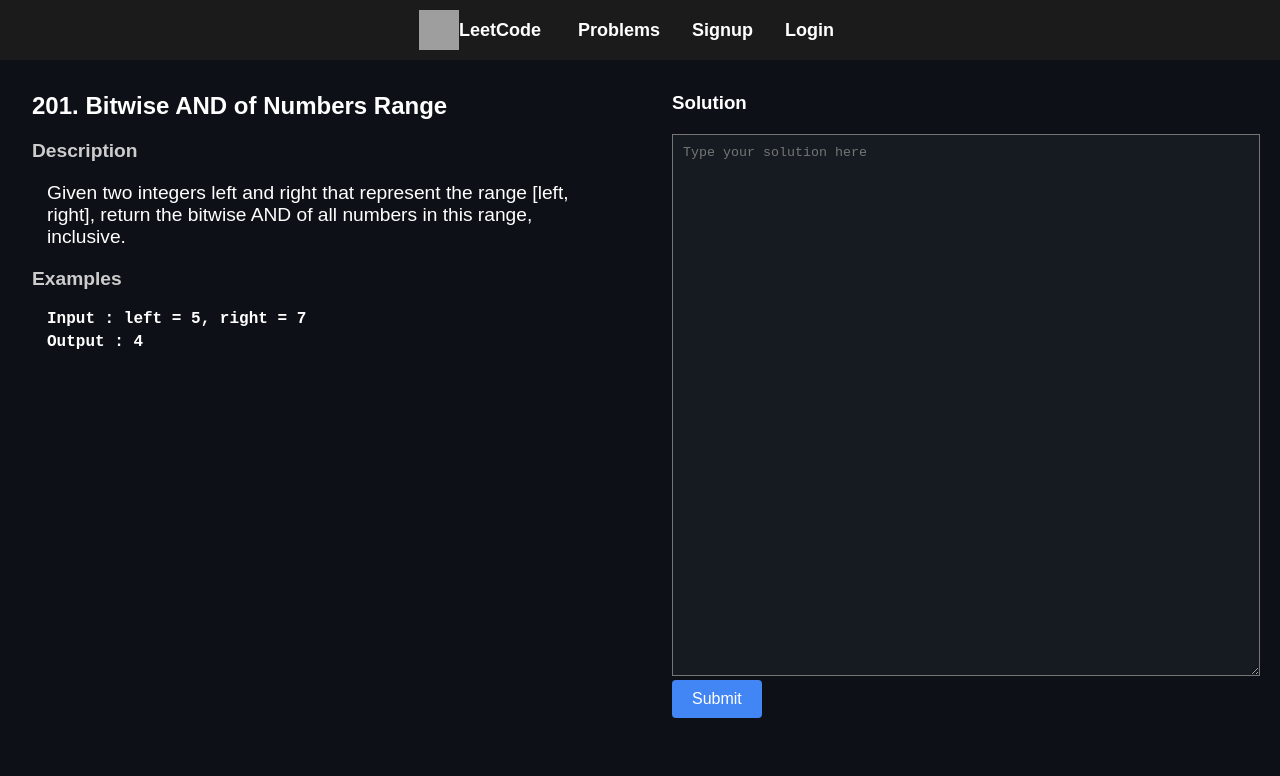
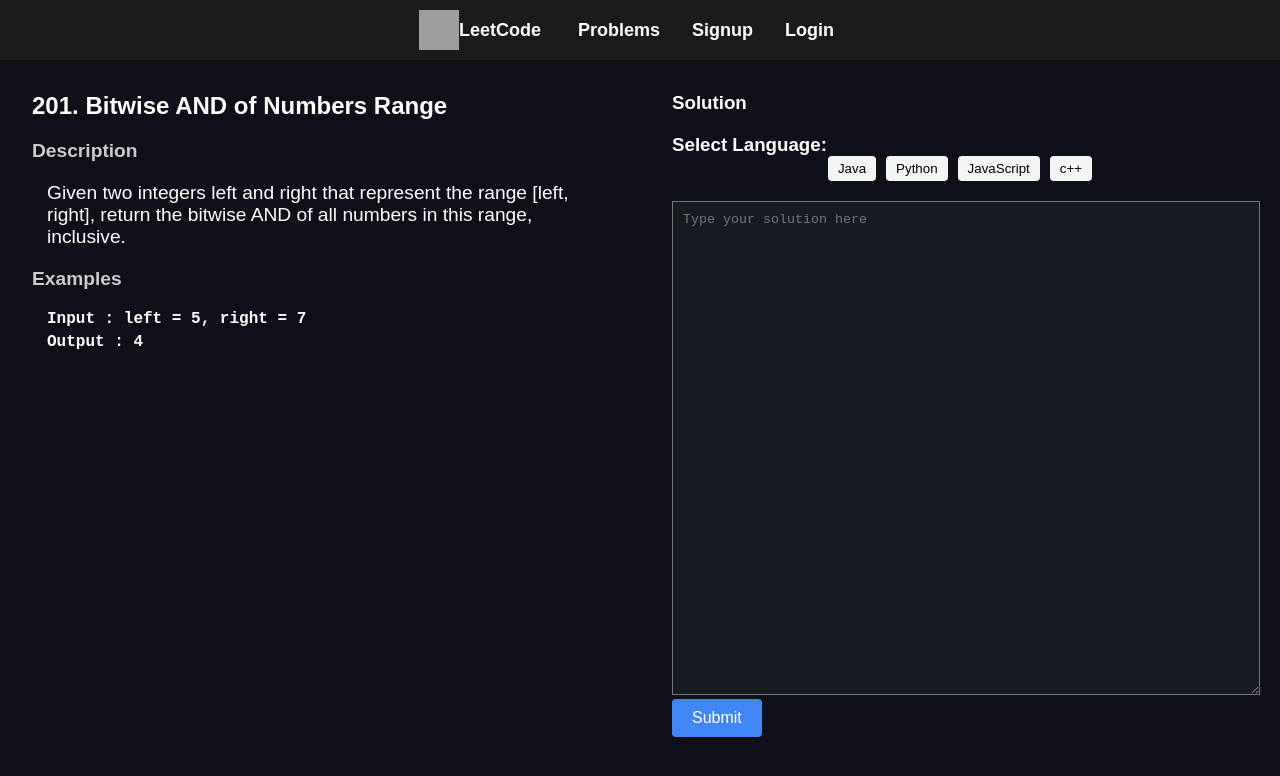
Before and after one commit to hkirat/react-assignment, a React (Vite) app: page /problems/1 in a window 1280 px wide. Shown: the top 776 px of the page. Built offline with nearby package versions, Linux system fonts and the light colour scheme; grey boxes are pictures that could not be loaded.

Commit message:
language option added

```diff
--- a/src/App.css
+++ b/src/App.css
@@ -219,7 +219,7 @@ code {
 
 .solution-form {
   margin-right: 10px;
-  height: 65svh;
+  height: 59svh;
 }
 
 .solution-textarea {
@@ -296,3 +296,27 @@ code {
   background-color: blueviolet;
   color: #fff;
 }
+
+/* Language Selection */
+.language-selection {
+  margin-bottom: 20px;
+}
+
+.language-buttons {
+  display: flex;
+  justify-content: center;
+}
+
+.language-button {
+  padding: 5px 10px;
+  margin: 0 5px;
+  background-color: #f5f5f5;
+  border: none;
+  border-radius: 4px;
+  cursor: pointer;
+}
+
+.language-button.active {
+  background-color: blueviolet;
+  color: #fff;
+}
--- /dev/null
+++ b/src/components/LanguageSelection.jsx
@@ -0,0 +1,26 @@
+import React from 'react';
+
+const LanguageSelection = ({ languages, selectedLanguage, onLanguageSelect }) => {
+  const handleLanguageSelect = (language) => {
+    onLanguageSelect(language);
+  };
+
+  return (
+    <div className="language-selection">
+      <h3>Select Language:</h3>
+      <div className="language-buttons">
+        {languages.map((language) => (
+          <button
+            key={language}
+            className={`language-button ${selectedLanguage === language ? 'active' : ''}`}
+            onClick={() => handleLanguageSelect(language)}
+          >
+            {language}
+          </button>
+        ))}
+      </div>
+    </div>
+  );
+};
+
+export default LanguageSelection;
--- a/src/components/ProblemPage.jsx
+++ b/src/components/ProblemPage.jsx
@@ -1,10 +1,16 @@
 import React, { useState } from 'react';
 import { useParams } from 'react-router-dom';
+import LanguageSelection from './LanguageSelection';
 
 const ProblemPage = ({ problems }) => {
   const { pid } = useParams();
   const [solution, setSolution] = useState('');
+  const languages = ['Java', 'Python', 'JavaScript', 'c++']; // Available languages
+  const [selectedLanguage, setSelectedLanguage] = useState('');
 
+  const handleLanguageSelect = (language) => {
+    setSelectedLanguage(language);
+  };
   const handleSolutionChange = (event) => {
     setSolution(event.target.value);
   };
@@ -34,6 +40,11 @@ const ProblemPage = ({ problems }) => {
       </div>
       <div className='code-box'>
         <h3 className='sol'>Solution</h3>
+        <LanguageSelection
+            languages={languages}
+            selectedLanguage={selectedLanguage}
+            onLanguageSelect={handleLanguageSelect}
+          />
         <form className="solution-form" onSubmit={handleSubmit}>
           <textarea
             value={solution}
```
